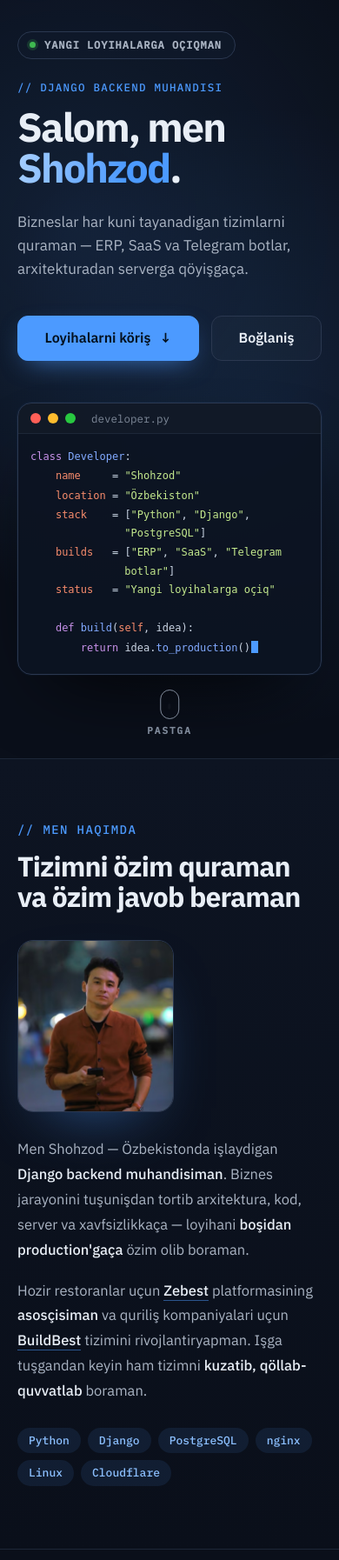
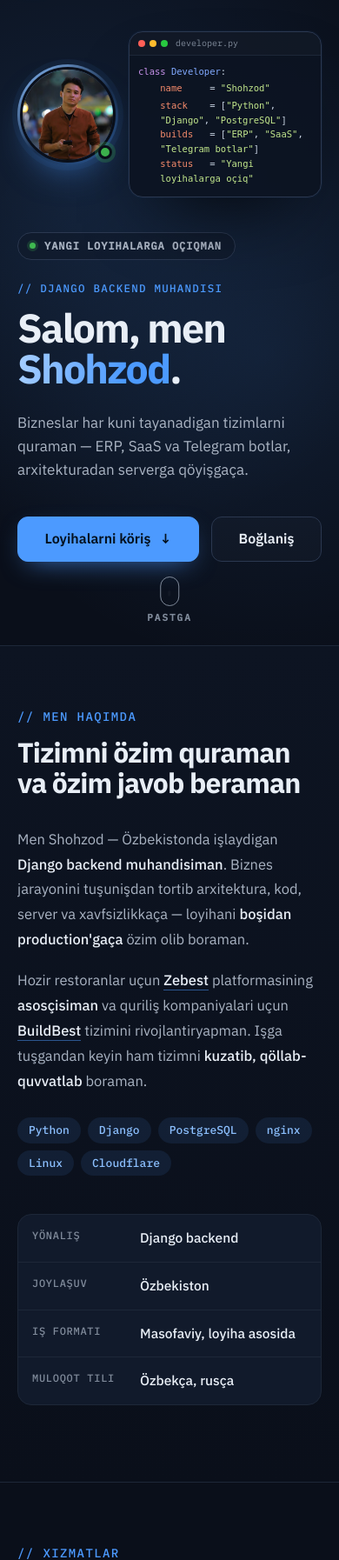
Before and after one commit to ShohzoDev/my-portfolio, a Django app: page /uz/ in a window 390 px wide. Shown: the part 65-1859 px from the top of the page at 87% size. Run offline with Django 5.2, Linux system fonts and the light colour scheme; data comes from the database, SQL or seed files in the repository.

Commit message:
Round portrait in hero with code window below, facts in About

```diff
--- a/portfolio/security.py
+++ b/portfolio/security.py
@@ -26,7 +26,7 @@ CONTENT_SECURITY_POLICY = "; ".join(
         "style-src 'self'",
         "img-src 'self' data:",
         "font-src 'self'",
-        "connect-src 'none'",
+        "connect-src 'self'",  # lets crawlers' audit tools fetch robots.txt from the page
         "form-action 'none'",
         "frame-ancestors 'none'",
         "base-uri 'self'",
--- a/static/portfolio/css/style.css
+++ b/static/portfolio/css/style.css
@@ -328,6 +328,41 @@ ul, ol { list-style: none; }
 .hero-sub { max-width: 31em; margin-top: 26px; font-size: 19px; line-height: 1.6; }
 .hero-actions { display: flex; flex-wrap: wrap; gap: 14px; margin-top: 40px; }
 
+/* right side: a round portrait with the code window under it */
+.hero-visual { display: grid; gap: 28px; justify-items: center; }
+.portrait {
+  position: relative;
+  width: min(100%, 300px);
+  aspect-ratio: 1;
+  padding: 6px;
+  border-radius: 50%;
+  background: linear-gradient(140deg, #8cc0ff, rgba(76, 154, 255, 0.15) 55%, rgba(76, 154, 255, 0.5));
+  box-shadow: 0 0 0 10px rgba(76, 154, 255, 0.06), 0 40px 90px -30px rgba(76, 154, 255, 0.6);
+}
+.portrait img {
+  width: 100%;
+  height: 100%;
+  border: 4px solid var(--bg);
+  border-radius: 50%;
+  object-fit: cover;
+  object-position: 50% 20%;
+}
+/* the "online" dot: same meaning as the status pill */
+.portrait::after {
+  content: "";
+  position: absolute;
+  right: 11%;
+  bottom: 9%;
+  width: 22px;
+  height: 22px;
+  border: 4px solid var(--bg);
+  border-radius: 50%;
+  background: var(--ok);
+  box-shadow: 0 0 0 4px rgba(63, 185, 80, 0.25);
+}
+.hero-visual .code-window { width: 100%; max-width: 460px; }
+.hero-visual .code { padding: 14px 18px 16px; font-size: 13px; line-height: 1.7; }
+
 /* the code window */
 .code-window {
   border: 1px solid var(--line-strong);
@@ -436,19 +471,15 @@ ul, ol { list-style: none; }
 /* about */
 .about-grid {
   display: grid;
-  grid-template-columns: 300px minmax(0, 1fr);
+  grid-template-columns: minmax(0, 1.4fr) minmax(0, 1fr);
   gap: 56px;
   align-items: start;
 }
-.about-photo img {
-  width: 100%;
-  aspect-ratio: 4 / 4.4;
-  border: 1px solid var(--line-strong);
-  border-radius: 20px;
-  object-fit: cover;
-  object-position: 50% 22%;
-  box-shadow: 0 30px 70px -35px rgba(76, 154, 255, 0.55);
-}
+.facts { border: 1px solid var(--line); border-radius: var(--radius); background: var(--panel); }
+.facts > div { display: grid; grid-template-columns: 130px minmax(0, 1fr); gap: 16px; padding: 16px 22px; }
+.facts > div + div { border-top: 1px solid var(--line); }
+.facts dt { color: var(--mute); font: 500 12px/1.6 var(--mono); letter-spacing: 0.06em; text-transform: uppercase; }
+.facts dd { margin: 0; color: var(--ink); font-size: 15.5px; font-weight: 500; }
 .about p { max-width: 40em; font-size: 18px; line-height: 1.75; }
 .about p + p { margin-top: 18px; }
 /* key phrases and product links: the eye can skim just these */
@@ -620,12 +651,14 @@ a.row:hover .row-arrow { transform: translate(3px, -3px); }
 
 @media (prefers-reduced-motion: no-preference) {
   .hero-copy > *,
+  .portrait,
   .code-window { animation: rise 0.7s var(--ease) both; }
+  .portrait { animation-delay: 0.1s; }
   .hero-copy > :nth-child(2) { animation-delay: 0.05s; }
   .hero-copy > :nth-child(3) { animation-delay: 0.1s; }
   .hero-copy > :nth-child(4) { animation-delay: 0.15s; }
   .hero-copy > :nth-child(5) { animation-delay: 0.2s; }
-  .code-window { animation-delay: 0.25s; }
+  .code-window { animation-delay: 0.35s; }
 }
 @keyframes rise {
   from { opacity: 0; transform: translateY(16px); }
@@ -644,9 +677,12 @@ a.row:hover .row-arrow { transform: translate(3px, -3px); }
   .header-end { margin-left: auto; }
   .menu { display: block; }
   .hero { min-height: 0; padding: 48px 0 104px; }
-  .hero-grid { grid-template-columns: minmax(0, 1fr); gap: 48px; }
-  .code-window { max-width: 620px; }
-  .about-grid { grid-template-columns: 220px minmax(0, 1fr); gap: 36px; }
+  .hero-grid { grid-template-columns: minmax(0, 1fr); gap: 40px; }
+  /* tablets and phones: round photo + code side by side, above the text */
+  .hero-visual { order: -1; grid-template-columns: auto minmax(0, 1fr); gap: 20px; align-items: center; justify-items: stretch; }
+  .portrait { width: 200px; }
+  .hero-visual .code-window { max-width: none; }
+  .about-grid { grid-template-columns: minmax(0, 1fr); gap: 32px; }
 }
 
 @media (max-width: 720px) {
@@ -657,14 +693,21 @@ a.row:hover .row-arrow { transform: translate(3px, -3px); }
   .hero-sub { font-size: 17px; }
   .hero-actions .btn { flex: 1 1 auto; }
   .btn-lg { padding: 15px 22px; font-size: 16px; }
-  .code { padding: 16px 14px 18px; font-size: 12px; line-height: 1.8; white-space: pre-wrap; }
-  /* a long line wraps under its value, not under the margin */
-  .code .ln { padding-left: 15ch; text-indent: -15ch; }
-  .code-bar { padding: 11px 14px; }
+  .code { white-space: pre-wrap; }
   .section { padding: 72px 0; }
   .section-head { margin-bottom: 32px; }
   .about-grid { grid-template-columns: minmax(0, 1fr); gap: 28px; }
-  .about-photo img { width: 180px; border-radius: 18px; }
+  .hero-visual { gap: 12px; }
+  .portrait { width: 116px; padding: 3px; box-shadow: 0 0 0 6px rgba(76, 154, 255, 0.06), 0 20px 40px -18px rgba(76, 154, 255, 0.6); }
+  .portrait img { border-width: 3px; }
+  .portrait::after { width: 16px; height: 16px; border-width: 3px; right: 6%; bottom: 6%; }
+  .code-bar { gap: 5px; padding: 8px 10px; }
+  .code-bar i { width: 8px; height: 8px; }
+  .code-bar span { margin-left: 4px; font-size: 10px; }
+  .hero-visual .code { padding: 10px 10px 12px; font-size: 10.5px; line-height: 1.6; }
+  .hero-visual .code .ln { padding-left: 4ch; text-indent: -4ch; }
+  .hero-visual .code .ln-extra { display: none; }   /* phones show the short version */
+  .facts > div { grid-template-columns: 112px minmax(0, 1fr); gap: 12px; padding: 14px 16px; }
   .about p { font-size: 16.5px; }
   .services { grid-template-columns: minmax(0, 1fr); gap: 12px; }
   .service { display: grid; grid-template-columns: 48px minmax(0, 1fr); column-gap: 16px; padding: 20px; }
--- a/static/portfolio/js/site.js
+++ b/static/portfolio/js/site.js
@@ -14,7 +14,11 @@
     pre.style.minHeight = pre.offsetHeight + "px"; // no layout jump while typing
     var walker = document.createTreeWalker(code, NodeFilter.SHOW_TEXT);
     var nodes = [];
-    while (walker.nextNode()) nodes.push({ node: walker.currentNode, text: walker.currentNode.nodeValue });
+    while (walker.nextNode()) {
+      // lines hidden on small screens keep their text and are simply skipped
+      if (walker.currentNode.parentElement.getClientRects().length === 0) continue;
+      nodes.push({ node: walker.currentNode, text: walker.currentNode.nodeValue });
+    }
     nodes.forEach(function (n) { n.node.nodeValue = ""; });
     var caret = document.createElement("span");
     caret.className = "caret";
--- a/templates/portfolio/index.html
+++ b/templates/portfolio/index.html
@@ -14,10 +14,19 @@
         </div>
       </div>
 
-      <figure class="code-window" aria-label="developer.py">
+      <div class="hero-visual">
+        <figure class="portrait">
+          <picture>
+            <source type="image/avif" srcset="{% static 'portfolio/img/profile-400.avif' %} 400w, {% static 'portfolio/img/profile-800.avif' %} 800w" sizes="(max-width: 720px) 240px, 420px">
+            <source type="image/webp" srcset="{% static 'portfolio/img/profile-400.webp' %} 400w, {% static 'portfolio/img/profile-800.webp' %} 800w" sizes="(max-width: 720px) 240px, 420px">
+            <img src="{% static 'portfolio/img/profile-800.jpg' %}" alt="{{ profile.full_name }}" width="800" height="864" fetchpriority="high">
+          </picture>
+        </figure>
+        <figure class="code-window" aria-label="developer.py">
         <div class="code-bar" aria-hidden="true"><i></i><i></i><i></i><span>developer.py</span></div>
-<pre class="code" id="code"><code><span class="ln"><span class="k">class</span> <span class="c">Developer</span>:</span><span class="ln">    <span class="a">name</span>     = <span class="s">"{{ profile.full_name }}"</span></span><span class="ln">    <span class="a">location</span> = <span class="s">"{{ strings.code_location }}"</span></span><span class="ln">    <span class="a">stack</span>    = [{% for t in code_stack %}<span class="s">"{{ t }}"</span>{% if not forloop.last %}, {% endif %}{% endfor %}]</span><span class="ln">    <span class="a">builds</span>   = [{% for t in code_builds %}<span class="s">"{{ t }}"</span>{% if not forloop.last %}, {% endif %}{% endfor %}]</span><span class="ln">    <span class="a">status</span>   = <span class="s">"{{ strings.code_status }}"</span></span><span class="ln"> </span><span class="ln">    <span class="k">def</span> <span class="f">build</span>(<span class="a">self</span>, idea):</span><span class="ln">        <span class="k">return</span> idea.<span class="f">to_production</span>()</span></code></pre>
-      </figure>
+<pre class="code" id="code"><code><span class="ln"><span class="k">class</span> <span class="c">Developer</span>:</span><span class="ln">    <span class="a">name</span>     = <span class="s">"{{ profile.full_name }}"</span></span><span class="ln ln-extra">    <span class="a">location</span> = <span class="s">"{{ strings.code_location }}"</span></span><span class="ln">    <span class="a">stack</span>    = [{% for t in code_stack %}<span class="s">"{{ t }}"</span>{% if not forloop.last %}, {% endif %}{% endfor %}]</span><span class="ln">    <span class="a">builds</span>   = [{% for t in code_builds %}<span class="s">"{{ t }}"</span>{% if not forloop.last %}, {% endif %}{% endfor %}]</span><span class="ln">    <span class="a">status</span>   = <span class="s">"{{ strings.code_status }}"</span></span><span class="ln ln-extra"> </span><span class="ln ln-extra">    <span class="k">def</span> <span class="f">build</span>(<span class="a">self</span>, idea):</span><span class="ln ln-extra">        <span class="k">return</span> idea.<span class="f">to_production</span>()</span></code></pre>
+        </figure>
+      </div>
     </div>
     <a class="scroll-hint" href="#about" aria-label="{{ strings.scroll_hint }}"><span class="mouse" aria-hidden="true"></span>{{ strings.scroll_hint }}</a>
   </section>
@@ -29,16 +38,17 @@
         <h2 id="about-title">{{ strings.about_title }}</h2>
       </header>
       <div class="about-grid">
-        <picture class="about-photo">
-          <source type="image/avif" srcset="{% static 'portfolio/img/profile-400.avif' %} 400w, {% static 'portfolio/img/profile-800.avif' %} 800w" sizes="(max-width: 900px) 200px, 300px">
-          <source type="image/webp" srcset="{% static 'portfolio/img/profile-400.webp' %} 400w, {% static 'portfolio/img/profile-800.webp' %} 800w" sizes="(max-width: 900px) 200px, 300px">
-          <img src="{% static 'portfolio/img/profile-800.jpg' %}" alt="{{ profile.full_name }}" width="800" height="864" loading="lazy" decoding="async">
-        </picture>
         <div class="about">
           <p>{{ strings.about_p1|highlight:projects }}</p>
           <p>{{ strings.about_p2|highlight:projects }}</p>
           <ul class="chips">{% for tool in stack %}<li>{{ tool }}</li>{% endfor %}</ul>
         </div>
+        <dl class="facts">
+          <div><dt>{{ strings.fact_focus_label }}</dt><dd>{{ strings.fact_focus_value }}</dd></div>
+          <div><dt>{{ strings.fact_location_label }}</dt><dd>{{ strings.fact_location_value }}</dd></div>
+          <div><dt>{{ strings.fact_format_label }}</dt><dd>{{ strings.fact_format_value }}</dd></div>
+          <div><dt>{{ strings.fact_langs_label }}</dt><dd>{{ strings.fact_langs_value }}</dd></div>
+        </dl>
       </div>
     </div>
   </section>
```
Also changed, not shown: portfolio/content.py (+24 -0 lines), portfolio/tests.py (+6 -1 lines), Claude outputs/namuna-rasm-hero.jpg (added), Claude outputs/namuna-rasm-kod.jpg (added), 1 other file.
